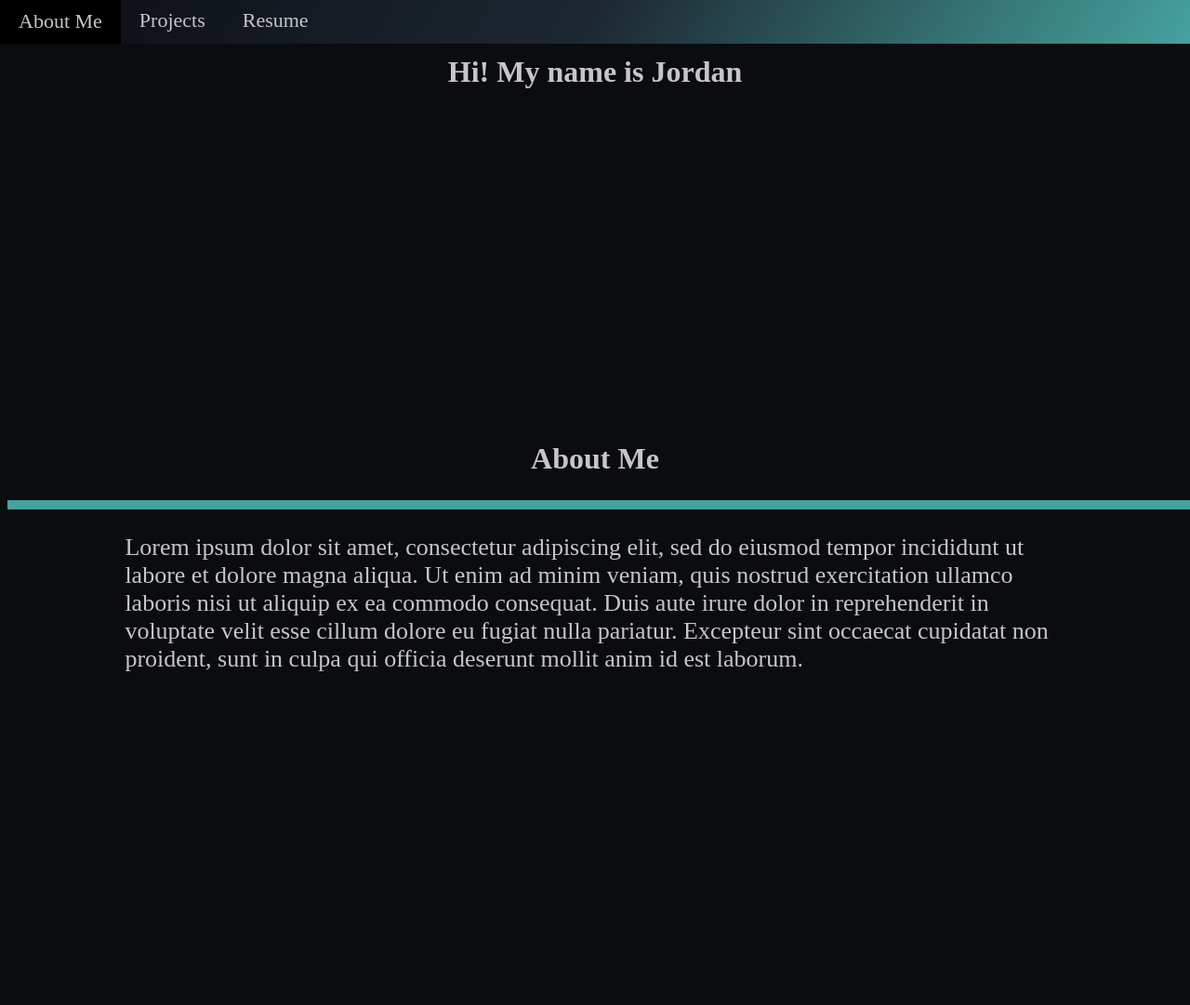
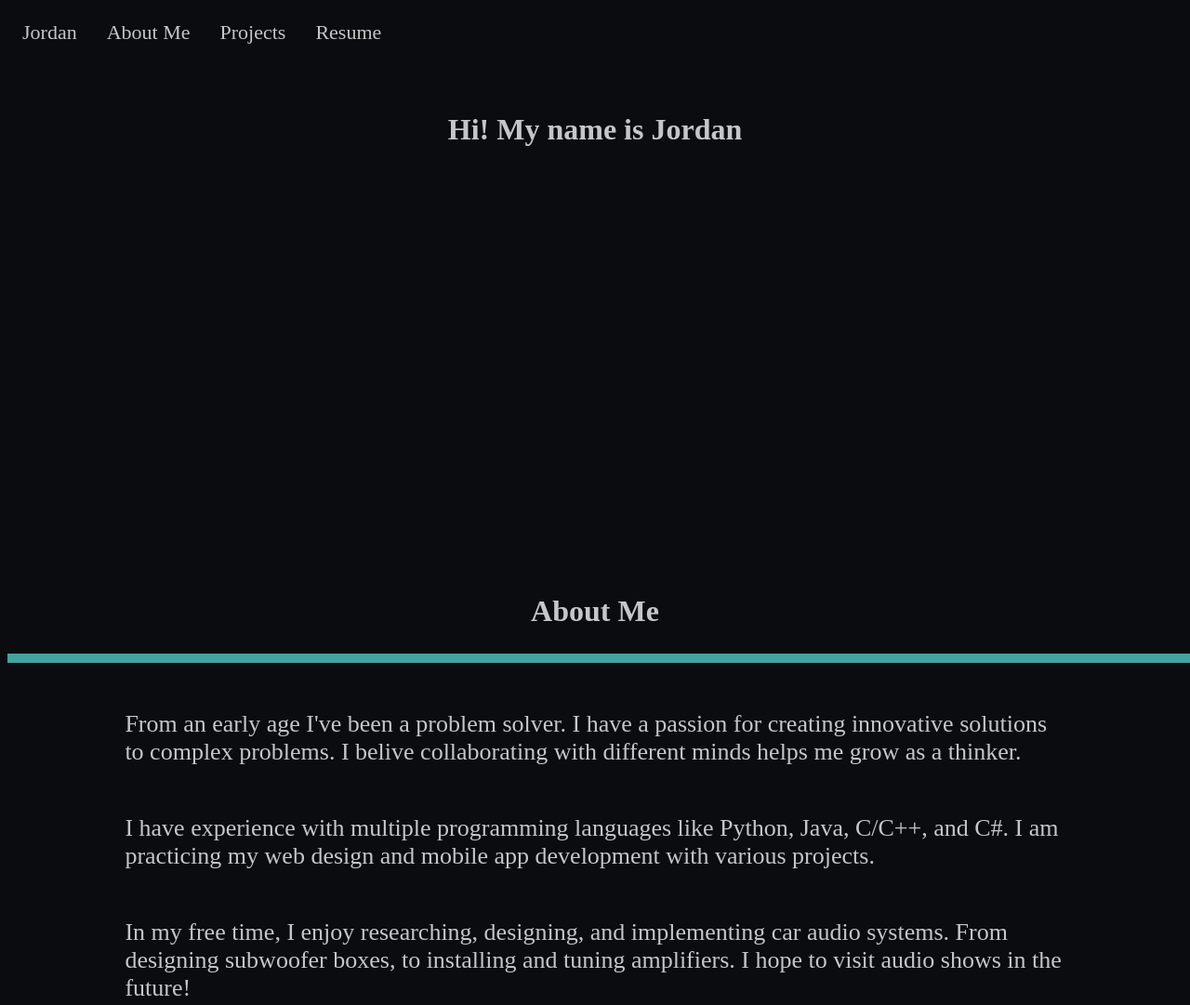
Before and after one commit to LewisJordann/LewisJordann.github.io, a plain HTML site: page index.html in a window 1280 px wide. Shown: the top 1081 px of the page at 93% size. Before the commit the page ends 800 px from the top, so only its background shows below. Drawn offline with Linux system fonts and the light colour scheme.

Commit message:
Edited Resume, Fixed/Edited css/html for About Me

```diff
--- a/index.css
+++ b/index.css
@@ -16,66 +16,73 @@ body {
     background-color: var(--background-color-dark);
 }
 
-/* Navbar Section */
-.navbar ul{
-    list-style-type: none;
-    margin: 0;
-    padding: 0;
-    top: 0;
-    left: 0;
+/* Start Navbar Section */
+.navbar {
+    z-index: 1;
     width: 100%;
     position: fixed;
     overflow: hidden;
-    background: linear-gradient(120deg, var(--background-color-dark), var(--background-color-light), var(--highlight-color-secondary));
+    background: var(--background-color-dark);
 }
 
-.navbar li{
+.navbar a{
     float: left;
+    font-size: 22px;
+    display: inline;
+    text-align: center;
+    color: var(--text-color-);
+    padding: 14px 16px;
+    text-decoration: none;
+
 }
 
-.navbar li a{
-    display: block;
-    color: var(--text-color-);
-    text-align: center;
-    font-size: 22px;
-    padding-left: 20px;
-    padding-right: 20px;
-    padding-top: 8%;
-    padding-bottom: 8%;
-    text-decoration: none;
-}
-
-.navbar li a:hover {
+.navbar a:hover {
     background-color: black;
 }
 
-.navbar li a:active{
+.navbar a:active{
     background-color: black;
 }
-/* Title Section */
-#nameTitle {
-    padding-top: 2rem;
+/* End Navbar Section */
+
+/* Start Title Section */
+#Title{
+    padding-top: 5%;
+}
+
+#Jordan {
+    margin-top: 0;
+    display: flex;
+    flex-direction: column;
+    padding: 50px 10%;
     color: var(--text-color-);
     text-align: center;
     font-size: 32px;
 }
-
-/* End Title Section
+/* End Title Section */
 
 /* About me Section */
+
+#AboutMe {
+    display: flex;
+    flex-direction: column;
+}
+
 #aboutmeTitle {
     margin-top: 30%;
     text-align: center;
+    padding: 2%;
     font-size: 32px;
     color: var(--text-color-);
 }
 
-#aboutmeSection hr{
+
+#divisionLine {
     background: var(--highlight-color-secondary);
     padding-top: 5px;
     padding-bottom: 5px;
     border: 1px var(--highlight-color-secondary);
-    margin-top: 1%;
+    margin-top: -2%;
     margin-bottom: 2%;
     width: 100%;
     padding-left: 20%;
@@ -89,4 +96,5 @@ body {
     margin-right: 10%;
 }
 
+
 /* End About me Section */
--- a/index.html
+++ b/index.html
@@ -2,23 +2,23 @@
 <html>
     <head>
         <meta charset="utf-8">
-        <title>Home Page</title>
+        <title>Jordan</title>
         <link rel="stylesheet" type= "text/css" href="index.css">
     </head>
     <body>
         <!-- Navbar Section -->
         <div class="navbar">
-            <ul>
-                <li><a href="#aboutmeSection" class="nav-object">About Me</a></li>
-                <li><a href="#">Projects</a></li>
-                <li><a href="Resume.pdf" target="blank">Resume</a></li>
-            </ul>
+            <a href="#" class="navbar_item">Jordan</a>
+            <a href="#AboutMe" class="navbar_item">About Me</a>
+            <a href="#Projects" class="navbar_item">Projects</a>
+            <a href="Resume.pdf" target="blank" class="navbar_item">Resume</a>
         </div>
+        <!-- End Navbar Section -->
 
         <!-- Title Section -->
-        <section id="titleSection">
-            <div class="title">
-                <h1 id="nameTitle">
+        <section>
+            <div id="Title">
+                <h1 id="Jordan">
                     Hi! My name is Jordan
                 </h1>
             </div>
@@ -26,12 +26,20 @@
         <!-- End Title Section -->
 
         <!-- About Me Section -->
-        <section id="aboutmeSection">
-            <div class="AboutMe">
+        <section>
+            <div id="AboutMe">
                 <h1 id="aboutmeTitle">About Me</h1>
-                <hr class="break-line">
+                <hr id="divisionLine">
                 <p id="aboutmeParagraph">
-                    Lorem ipsum dolor sit amet, consectetur adipiscing elit, sed do eiusmod tempor incididunt ut labore et dolore magna aliqua. Ut enim ad minim veniam, quis nostrud exercitation ullamco laboris nisi ut aliquip ex ea commodo consequat. Duis aute irure dolor in reprehenderit in voluptate velit esse cillum dolore eu fugiat nulla pariatur. Excepteur sint occaecat cupidatat non proident, sunt in culpa qui officia deserunt mollit anim id est laborum.
+                    From an early age I've been a problem solver. I have a passion for creating innovative solutions to complex problems. I belive collaborating with different minds helps
+                    me grow as a thinker.
+                </p>
+                <p id="aboutmeParagraph">
+                    I have experience with multiple programming languages like Python, Java, C/C++, and C#. I am practicing my web design and mobile app development with various projects.
+                </p>
+                <p id="aboutmeParagraph">
+                    In my free time, I enjoy researching, designing, and implementing car audio systems.
+                    From designing subwoofer boxes, to installing and tuning amplifiers. I hope to visit audio shows in the future!
                 </p>
             </div>
         </section>
@@ -40,7 +48,7 @@
         <!-- Projects Section -->
         <!-- TODO -->
 
-        <!-- Resume Section -->
-        <!-- TODO -->
+        <!-- End Projects Section-->
+
     </body>
 </html>
```
Also changed, not shown: 1 other file.
